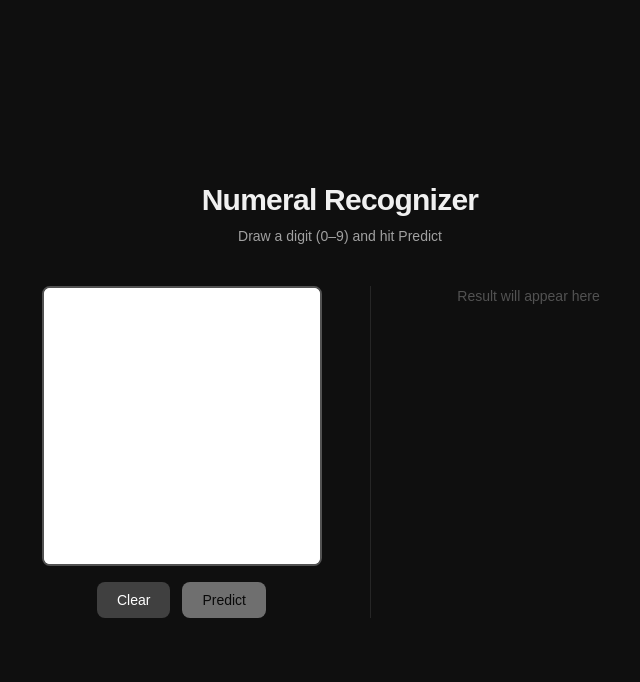
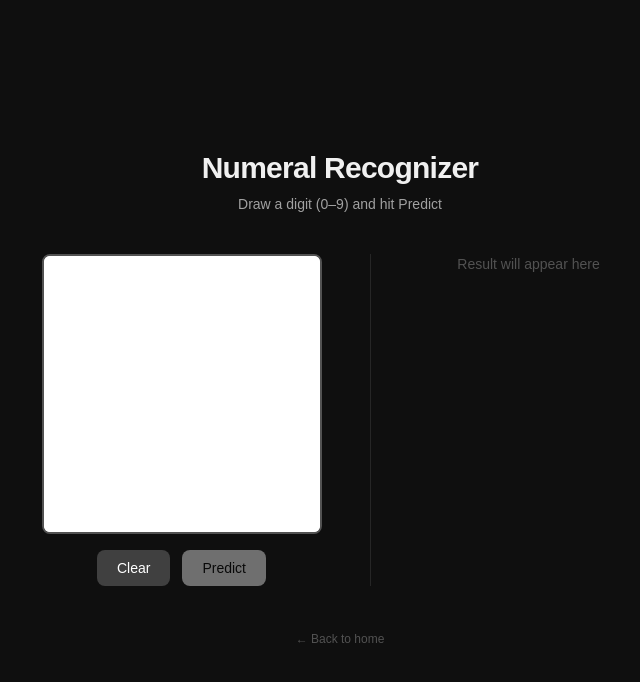
Before and after one commit to nmiklavcic/num-rec, a Next.js app in the folder frontend/: page /predictor in a window 1280 px wide. Shown: the top 682 px of the page, without its empty margins (300-940 px from the left). Built offline with nearby package versions, Linux system fonts and the light colour scheme; no server answers.

Commit message:
Added back to home button to Predict page

```diff
--- a/frontend/app/predictor/page.tsx
+++ b/frontend/app/predictor/page.tsx
@@ -3,6 +3,7 @@
 import { useState, useCallback } from "react";
 import Canvas from "@/components/Canvas";
 import Result from "@/components/Result";
+import Link from "next/link";
 
 const BACKEND_URL = process.env.NEXT_PUBLIC_BACKEND_URL ?? "http://localhost:8000";
 
@@ -55,7 +56,6 @@ export default function Home() {
         <Canvas onPredict={handlePredict} isLoading={isLoading} />
 
         <div className="w-px bg-neutral-800 self-stretch hidden lg:block" />
-
         <div className="flex items-center justify-center min-w-[220px]">
           {result ? (
             <Result
@@ -74,6 +74,14 @@ export default function Home() {
           )}
         </div>
       </div>
+      <div
+        className="itmes-center"
+      >
+        <Link href="/" className="text-neutral-600 hover:text-neutral-400 text-xs transition-colors">
+          ← Back to home
+        </Link>
+      </div>
+
     </main>
   );
 }
```
